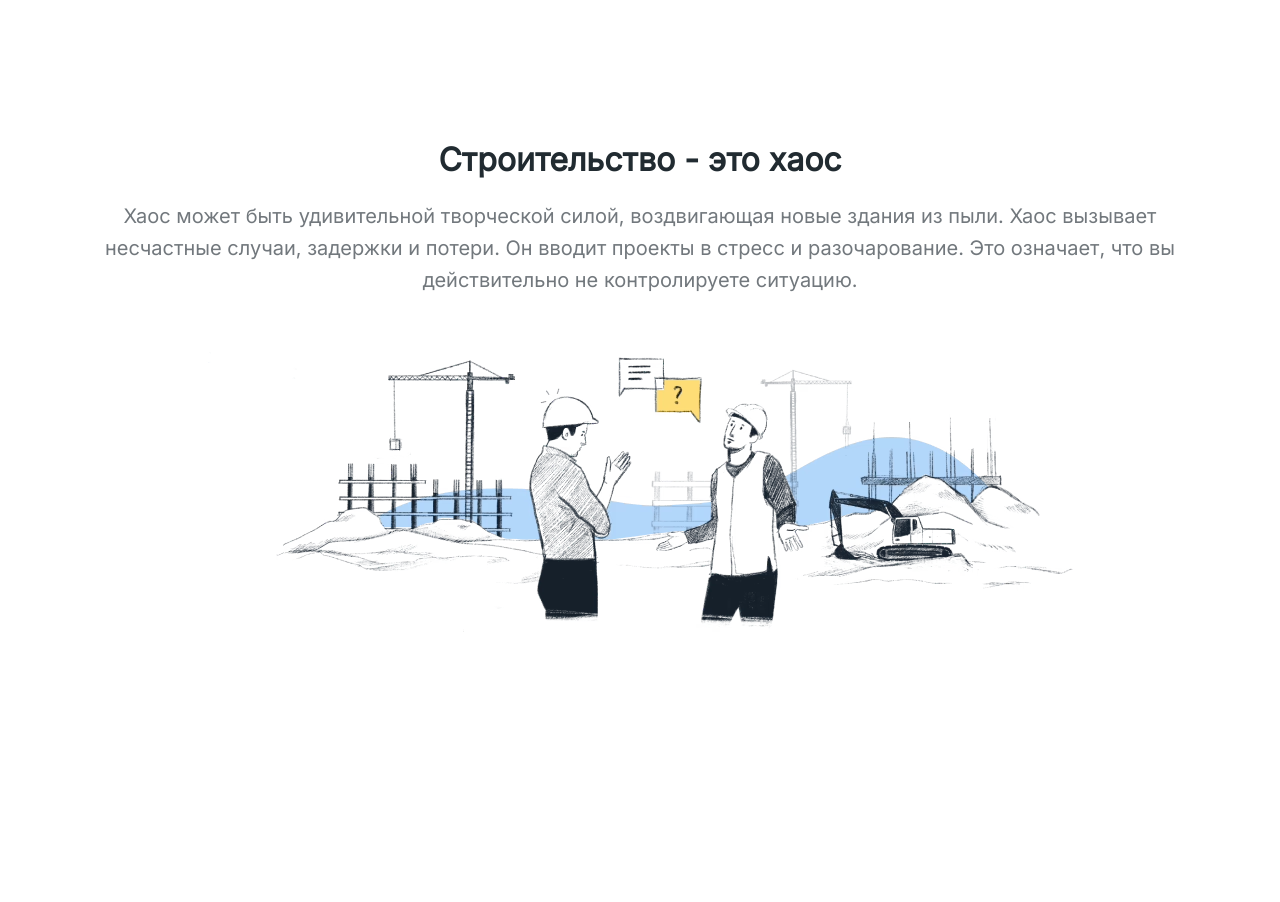
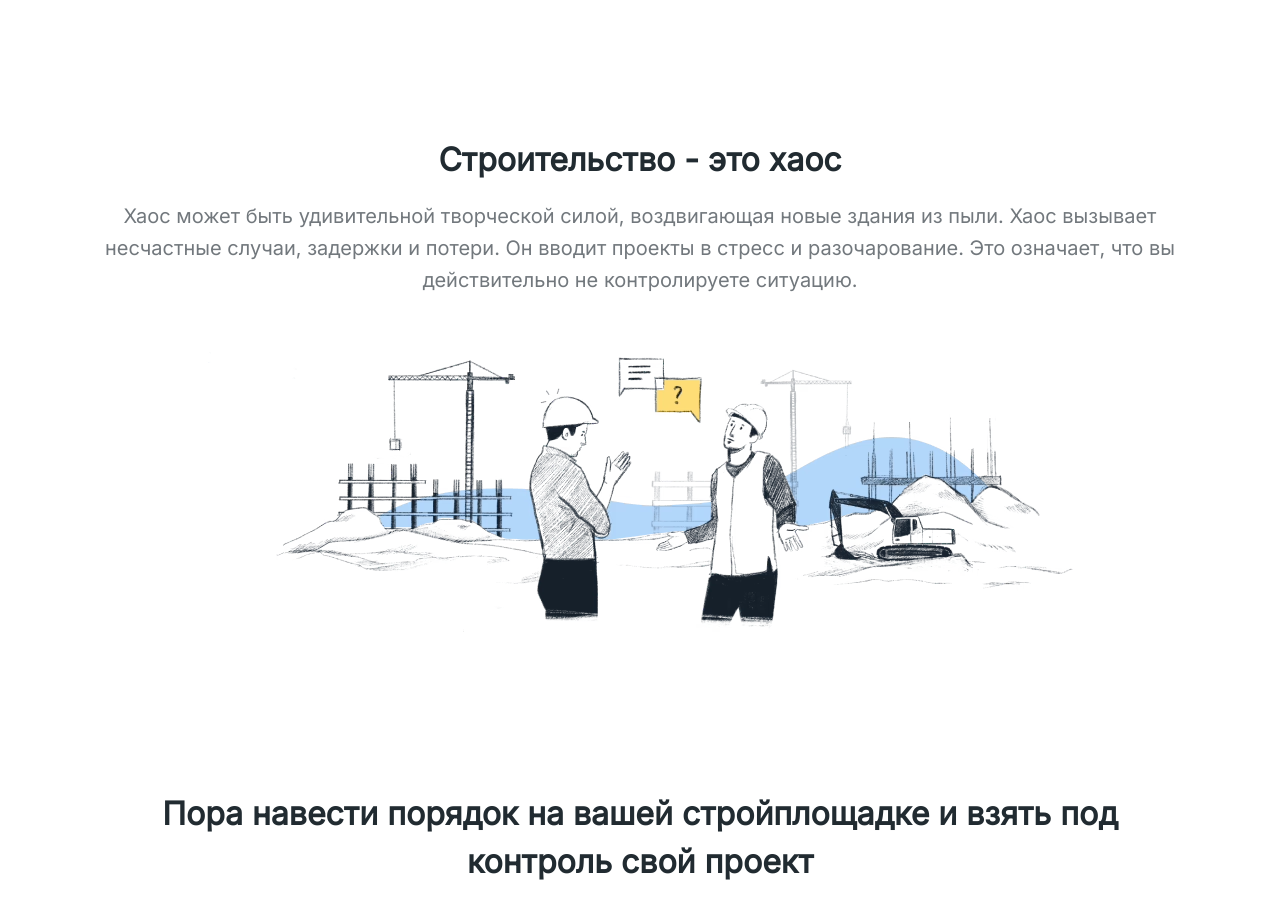
Before and after one commit to stavbers/building-control__lending, a website: page app/index.html in a window 1280 px wide. Shown: the part 1220-2122 px from the top of the page. Before the commit the page ends 2010 px from the top, so only its background shows below. Drawn offline with Linux system fonts and the light colour scheme.

Commit message:
add new title screen2

```diff
--- a/app/index.html
+++ b/app/index.html
@@ -98,6 +98,7 @@
       <source srcset="img/screen2.webp" type="image/webp">
       <img loading="lazy" src="img/screen2.png" class="screen2__image" alt="screen2 pics">
     </picture>
+    <h2 class="screen2__title">Пора навести порядок на вашей стройплощадке и взять под контроль свой проект</h2>
   </div>
 </section>
     </main>
--- a/src/scss/components/_screen2.scss
+++ b/src/scss/components/_screen2.scss
@@ -1,6 +1,5 @@
 .screen2 {
   margin-top: 150px;
-  margin-bottom: 150px;
   text-align: center;
 
   &__title {
@@ -23,5 +22,6 @@
     display: block;
     margin: 0 auto;
     max-width: 1040px;
+    margin-bottom: 150px;
   }
 }
```
Also changed, not shown: src/partials/screen2.html (+1 -0 lines), app/css/main.css, 1 other file.
